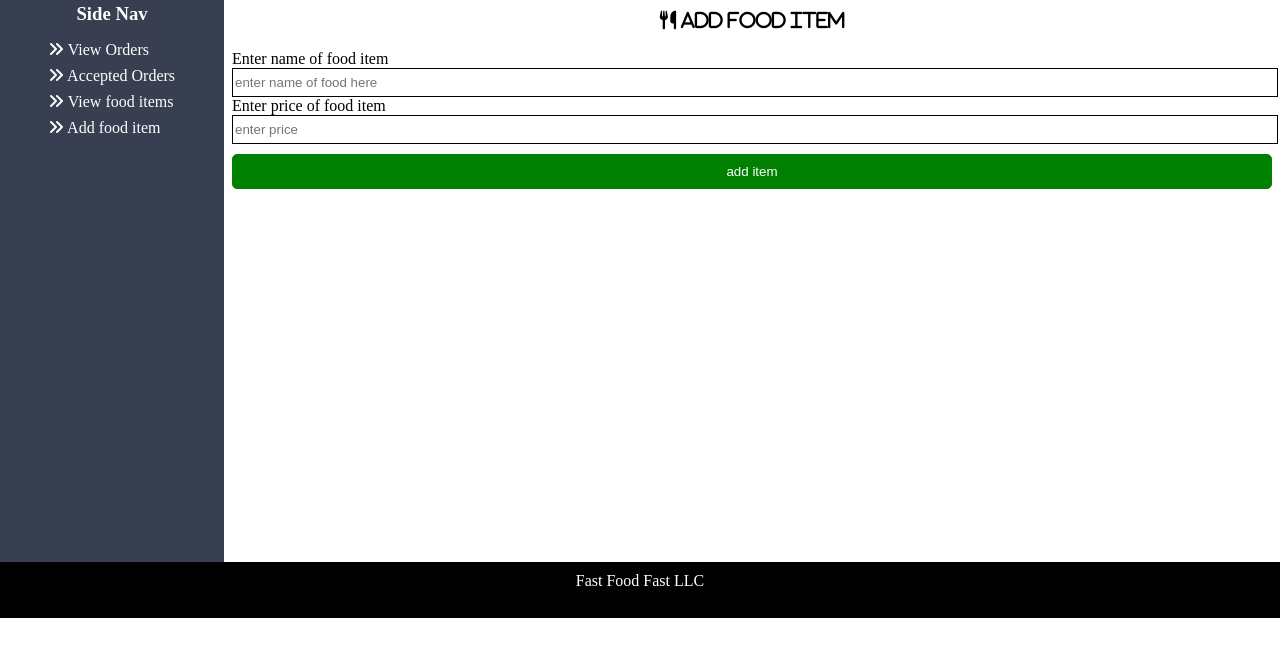
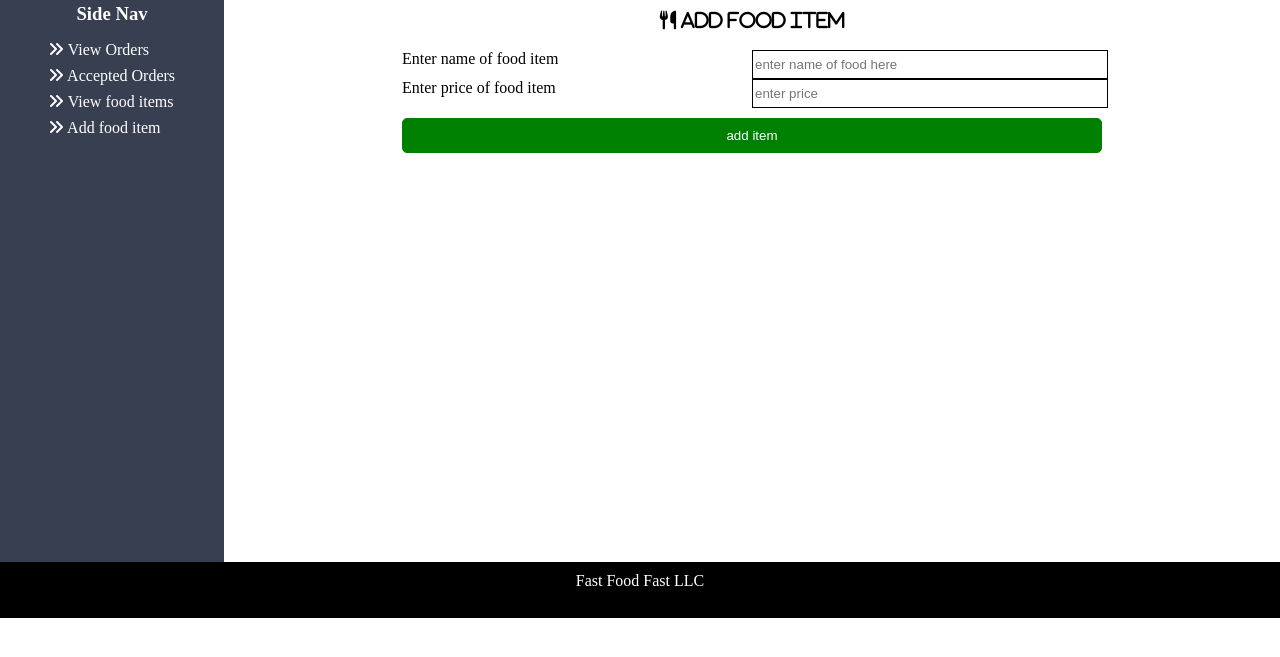
Before and after one commit to arthurarty/fast-food, a plain HTML site: page UI/add_food_item.html in a window 1280 px wide. Shown: the part 63-720 px from the top of the page. Drawn offline with nearby package versions, Linux system fonts and the light colour scheme; a script that the page names is missing.

Commit message:
modified forms

```diff
--- a/UI/add_food_item.html
+++ b/UI/add_food_item.html
@@ -62,11 +62,23 @@
 
             <div class="col-4-12 content">
                 <h3 class="center_text"><i class="fa fa-cutlery" aria-hidden="true"> Add food item</i></h3>
-                <form class="">
-                    Enter name of food item
-                    <input class="form_input_black" placeholder="enter name of food here" type="text" name="name_food">
-                    Enter price of food item
-                    <input class="form_input_black" placeholder="enter price" type="number" name="price">
+                <form class="add_food">
+                    <div class="row">
+                        <div class="col-2">
+                            Enter name of food item
+                        </div>
+                        <div class="col-2">
+                            <input class="form_input_black" placeholder="enter name of food here" type="text" name="name_food">
+                        </div>
+                    </div>
+                   <div class="row">
+                        <div class="col-2">
+                            Enter price of food item
+                        </div>
+                        <div class="col-2">
+                            <input class="form_input_black" placeholder="enter price" type="number" name="price">
+                        </div>
+                   </div>
                     <input type="submit" class="green-btn" value="add item">
                 </form>
             </div>
--- a/UI/css/styles.css
+++ b/UI/css/styles.css
@@ -52,7 +52,11 @@ ul {
     border-bottom:1px solid white;
     background: transparent;
 }
-
+.add_food {
+    width: 700px;
+    margin-right: auto;
+    margin-left:auto;
+}
 .green-btn {
     color:white;
     margin-top : 10px;
```
